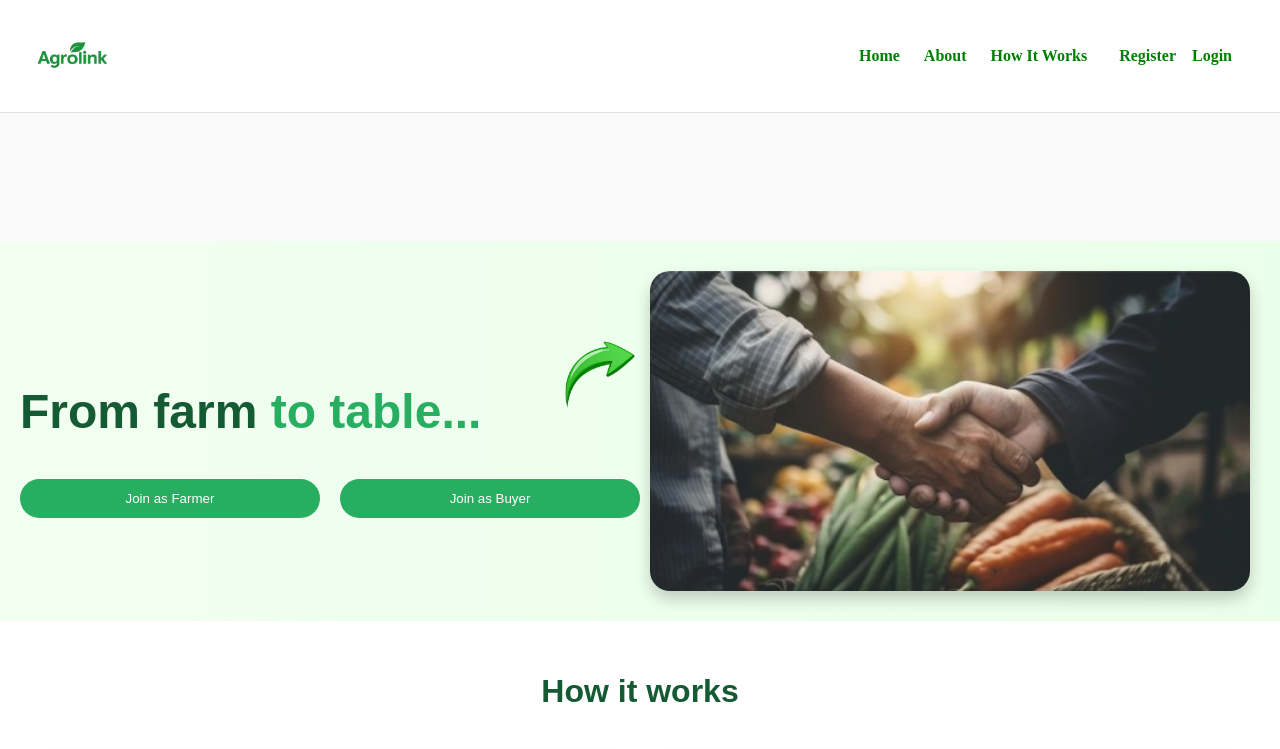
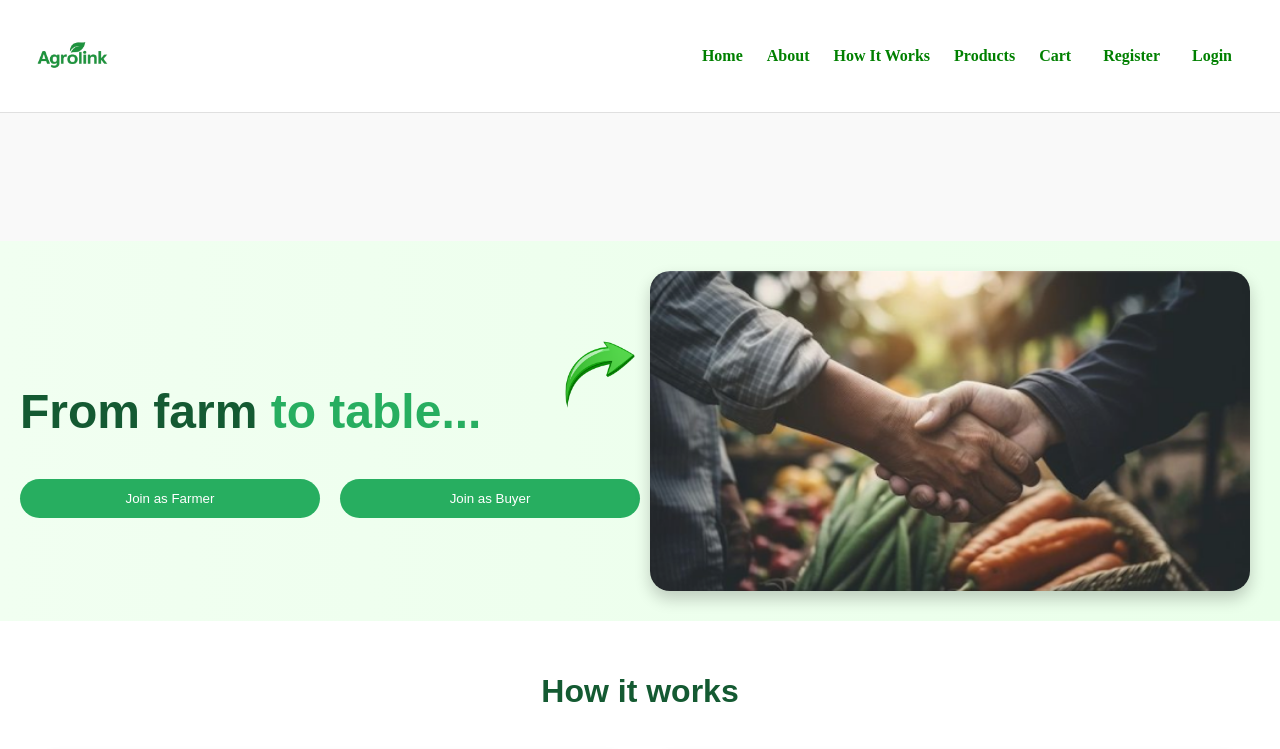
Before and after one commit to stercym/agrolink, a React (Vite) app: page / in a window 1280 px wide. Shown: the top 749 px of the page. Built offline with nearby package versions, Linux system fonts and the light colour scheme; no server answers.

Commit message:
adds products and cart on the navbar

```diff
--- a/src/Config.jsx
+++ b/src/Config.jsx
@@ -1,4 +1,3 @@
-// src/Config.jsx
 import axios from "axios";
 
 const BASE_URL =
--- a/src/components/DeliveryDashboard.jsx
+++ b/src/components/DeliveryDashboard.jsx
@@ -1,6 +1,6 @@
 import React, { useEffect, useState } from "react";
 import { useNavigate } from "react-router-dom";
-import { api } from "../Config.jsx"; // ✅ Use the correct import path
+import { api } from "../Config.jsx"; //
 import "./DashboardsAndProfile.css";
 
 const DeliveryDashboard = () => {
--- a/src/components/NavBar.css
+++ b/src/components/NavBar.css
@@ -1,4 +1,3 @@
-/* ===== BASE NAVBAR ===== */
 .navbar {
   display: flex;
   justify-content: space-between;
@@ -24,7 +23,7 @@
   object-fit: contain;
 }
 
-/* ===== NAV LINKS ===== */
+
 .nav-links-wrapper {
   display: flex;
   align-items: center;
@@ -79,8 +78,11 @@
   background-color: #0aaa40;
   color: #ffffff;
 }
-
-/* ===== MOBILE MENU BUTTON ===== */
+.nav-auth {
+  display: flex;
+  align-items: center;
+  gap: 1rem;
+}
 .menu-toggle {
   display: none;
   background: none;
@@ -89,8 +91,7 @@
   color: #0aaa40;
   cursor: pointer;
 }
-
-/* ===== RESPONSIVE ===== */
+/* Responsive styles */
 @media (max-width: 900px) {
   .navbar {
     flex-wrap: wrap;
--- a/src/components/NavBar.jsx
+++ b/src/components/NavBar.jsx
@@ -20,7 +20,7 @@ function NavBar() {
         <img src={logo} alt="Agrolink Logo" className="logo-img" />
       </div>
 
-      {/* ✅ Mobile toggle button */}
+      {/* Mobile toggle button */}
       <button
         className="menu-toggle"
         onClick={() => setMenuOpen(!menuOpen)}
@@ -29,12 +29,14 @@ function NavBar() {
         ☰
       </button>
 
-      {/* ✅ Links wrapper that collapses on mobile */}
+      {/* Links wrapper that collapses on mobile */}
       <div className={`nav-links-wrapper ${menuOpen ? "show" : ""}`}>
         <ul className="nav-links">
           <li><Link to="/" className="nav-item">Home</Link></li>
           <li><Link to="/about" className="nav-item">About</Link></li>
           <li><Link to="/how-it-works" className="nav-item">How It Works</Link></li>
+          <li><Link to="/products" className="nav-item">Products</Link></li>
+          <li><Link to="/carts" className="nav-item">Cart</Link></li>
         </ul>
 
         <div className="nav-auth">
--- a/src/components/ProductCard.jsx
+++ b/src/components/ProductCard.jsx
@@ -14,6 +14,10 @@ function ProductCard({ product }) {
     farmer_id,
   } = product;
 
+  const priceNumber = parseFloat(price);
+  if (isNaN(priceNumber)) {
+    console.error(`Invalid price for product ${name}: ${price}`);
+  }
   return (
     <Link
       to={`/products/${id}`}
--- a/src/components/api.js
+++ b/src/components/api.js
@@ -3,8 +3,15 @@ const API_URL = "http://127.0.0.1:5000";
 // Get all products
 function getProducts() {
   return fetch(`${API_URL}/products`)
-    .then((res) => res.json())
-    .catch((err) => console.error("Error fetching products:", err));
+    .then((res) => {
+      if (!res.ok) throw new Error("Failed to fetch products");
+      return res.json();
+    })
+    .catch((err) => {
+      console.error("Error fetching products:", err);
+      // RETURN safe default so callers don't get `undefined`
+      return [];
+    });
 }
 
 // Get a single product
```
Also changed, not shown: src/App.jsx (+10 -10 lines).
